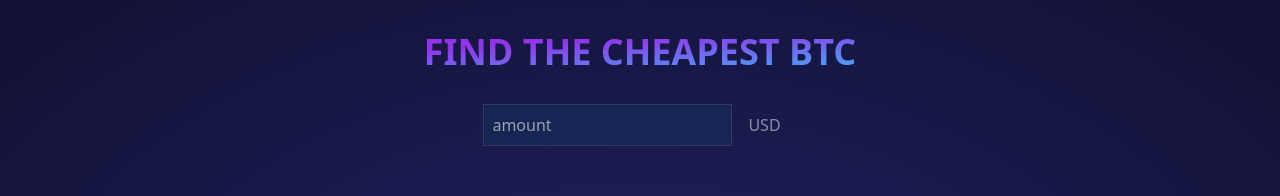
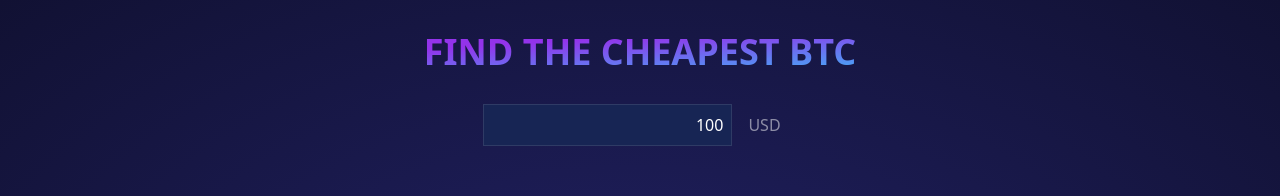
Before and after one commit to Dev-Michoma/Btc-App, a React (Vite) app: page / in a window 1280 px wide. Shown: the top 196 px of the page. Built offline with nearby package versions, Linux system fonts and the light colour scheme.

Commit message:
Casual Css Styling

```diff
--- a/src/AmountInput.tsx
+++ b/src/AmountInput.tsx
@@ -4,7 +4,8 @@ export default function AmountInput(props:InputProps){
     return(
   <div>
   <Input
-      placeholder ="amount"
+      placeholder ="Amount"
+      className="text-right"
       value={props.value}
        onChange={props.onChange}/>
 
--- a/src/App.tsx
+++ b/src/App.tsx
@@ -5,7 +5,7 @@ import AmountInput from './AmountInput';
 
 
 function App() {
-  const [amount ,setAmount] =useState('');
+  const [amount ,setAmount] =useState('100');
   return (
   <main className='max-w-2xl mx-auto px-4 py-8' >
       <h1 className='uppercase text-4xl text-center font-bold bg-gradient-to-br from-purple-600
```
